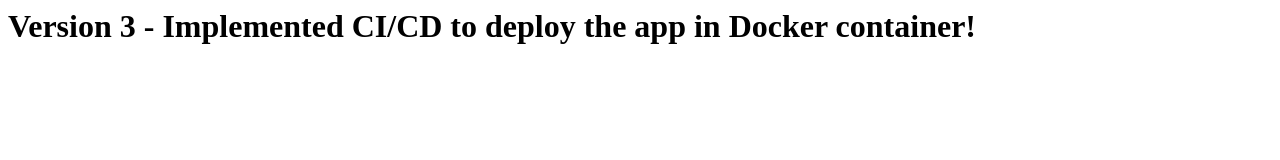
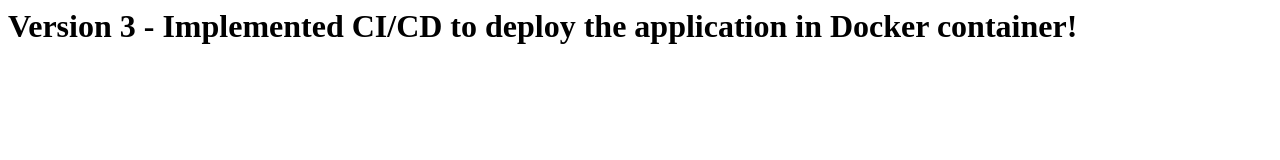
Before and after one commit to SandyDevOpsStuffs/Experiment5, a plain HTML site: page index.html in a window 1280 px wide. Drawn offline with Linux system fonts and the light colour scheme.

```diff
--- a/index.html
+++ b/index.html
@@ -1 +1 @@
-<h1>Version 3 - Implemented CI/CD to deploy the app in Docker container!</h1>
+<h1>Version 3 - Implemented CI/CD to deploy the application in Docker container!</h1>
```
